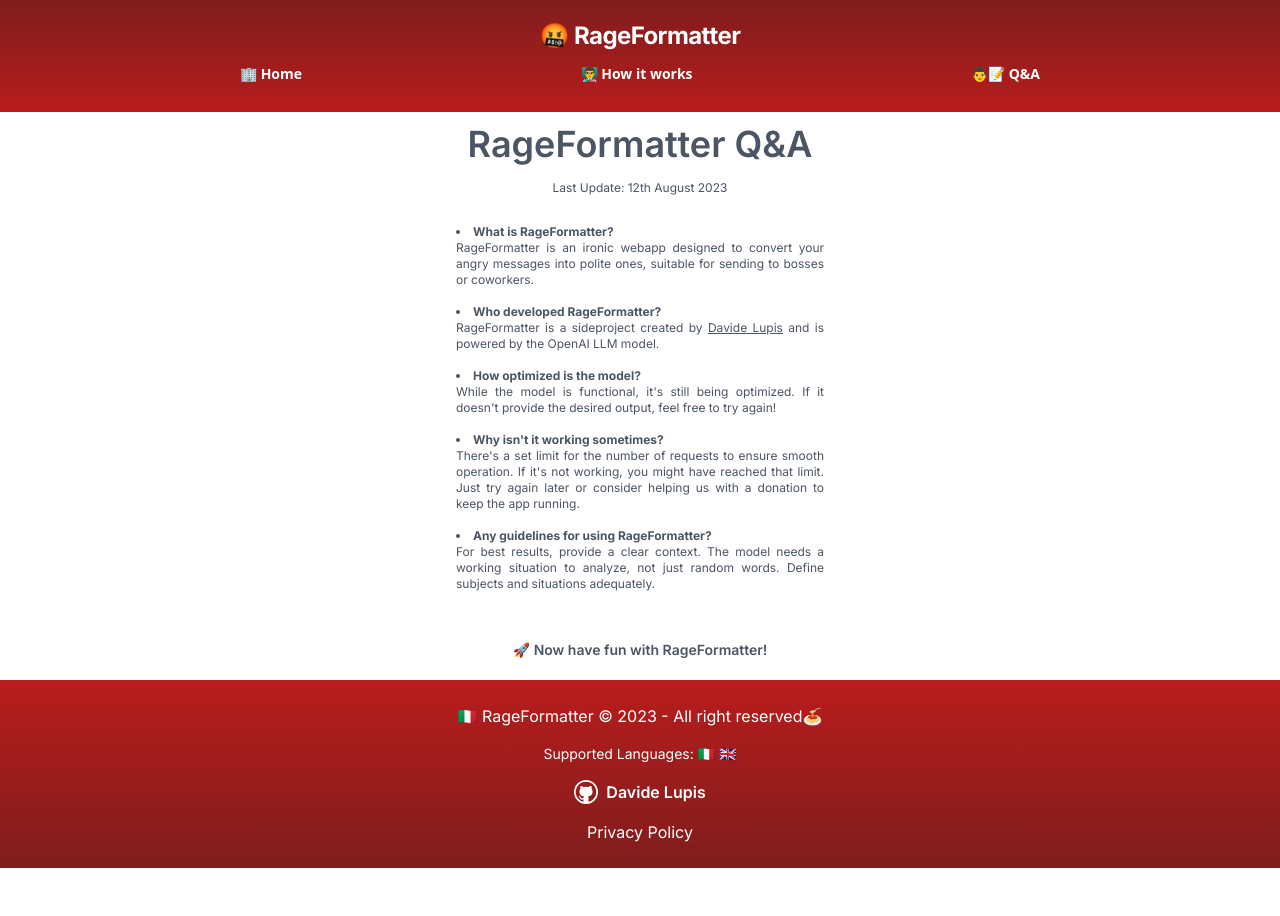
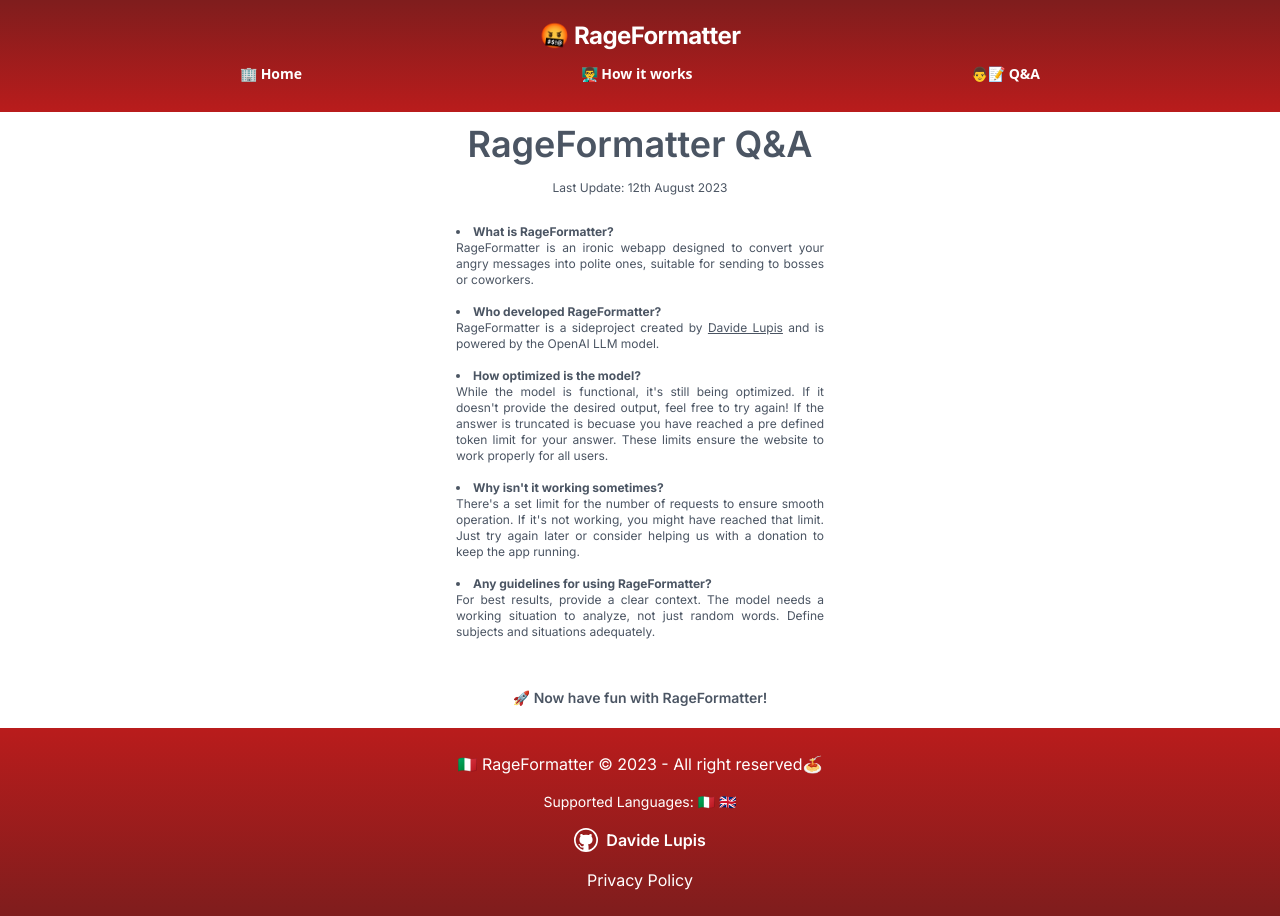
Before and after one commit to DataDavidProjects/rageformatter-nextjs, a Next.js app: page /info in a window 1280 px wide. Before the commit the page ends 868 px from the top, so only its background shows below. Built offline with nearby package versions, Linux system fonts and the light colour scheme; no server answers.

Commit message:
introduction

```diff
--- a/src/app/info/page.tsx
+++ b/src/app/info/page.tsx
@@ -32,7 +32,10 @@
           <strong>How optimized is the model?</strong>
           <p>
             While the model is functional, it{`'`}s still being optimized. If it
-            doesn{`'`}t provide the desired output, feel free to try again!
+            doesn{`'`}t provide the desired output, feel free to try again! If
+            the answer is truncated is becuase you have reached a pre defined
+            token limit for your answer. These limits ensure the website to work
+            properly for all users.
           </p>
         </li>
         <li>
--- a/src/app/page.tsx
+++ b/src/app/page.tsx
@@ -1,9 +1,16 @@
 import React from "react";
 import MessageForm from "./components/MessageForm";
+import Link from "next/link";
 
 export default function Home() {
   return (
     <main className=" app-container bg-slate-100">
+      <div className="flex flex-col text-center text-sm text-gray-600 space-y-2 m-5">
+        <p>Because they do not pay you enough to be also polite!</p>
+        <Link href={"/tutorial"}>
+          <p className="underline">Find out how it works</p>
+        </Link>
+      </div>
       <MessageForm />
     </main>
   );
```
